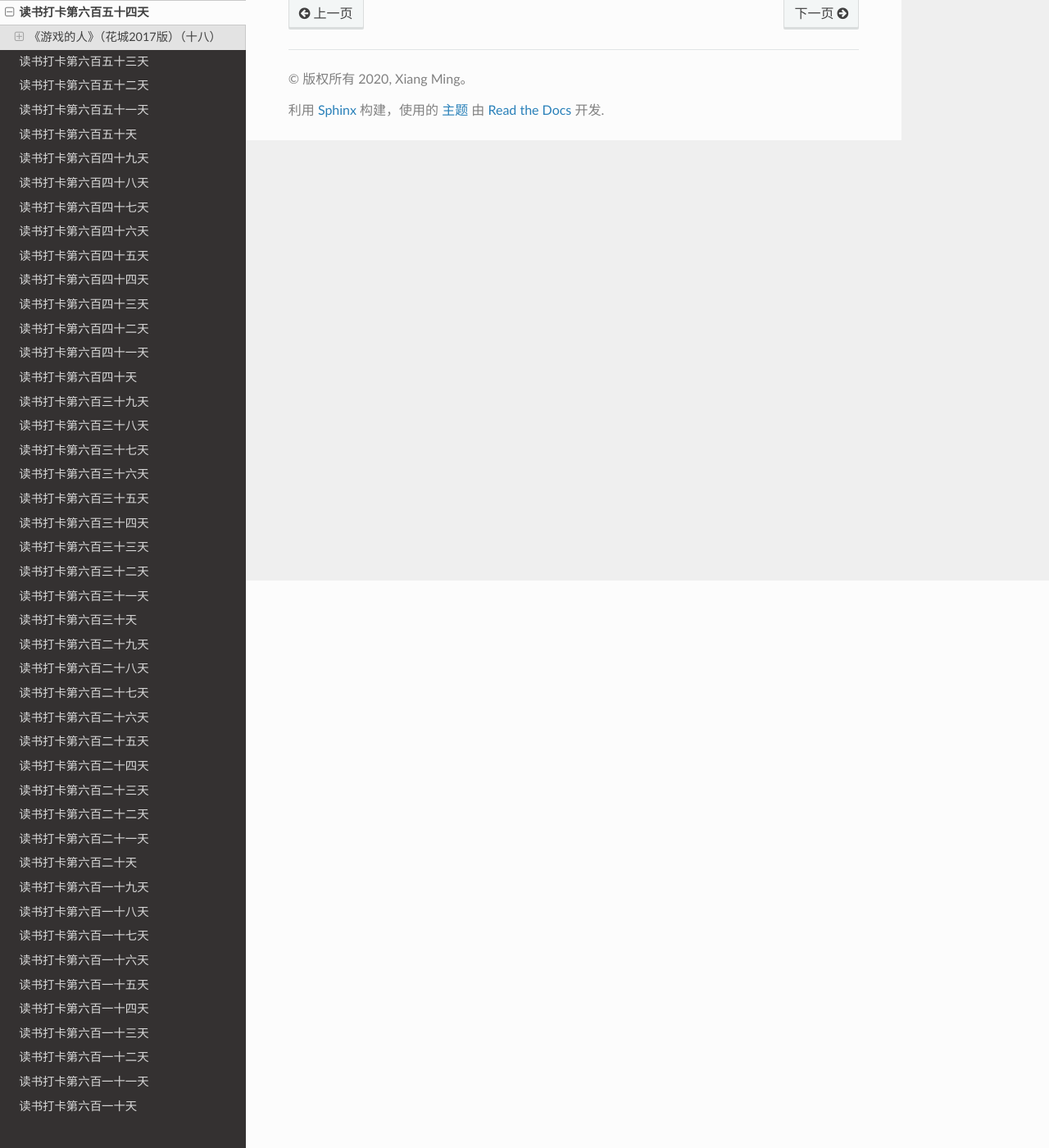
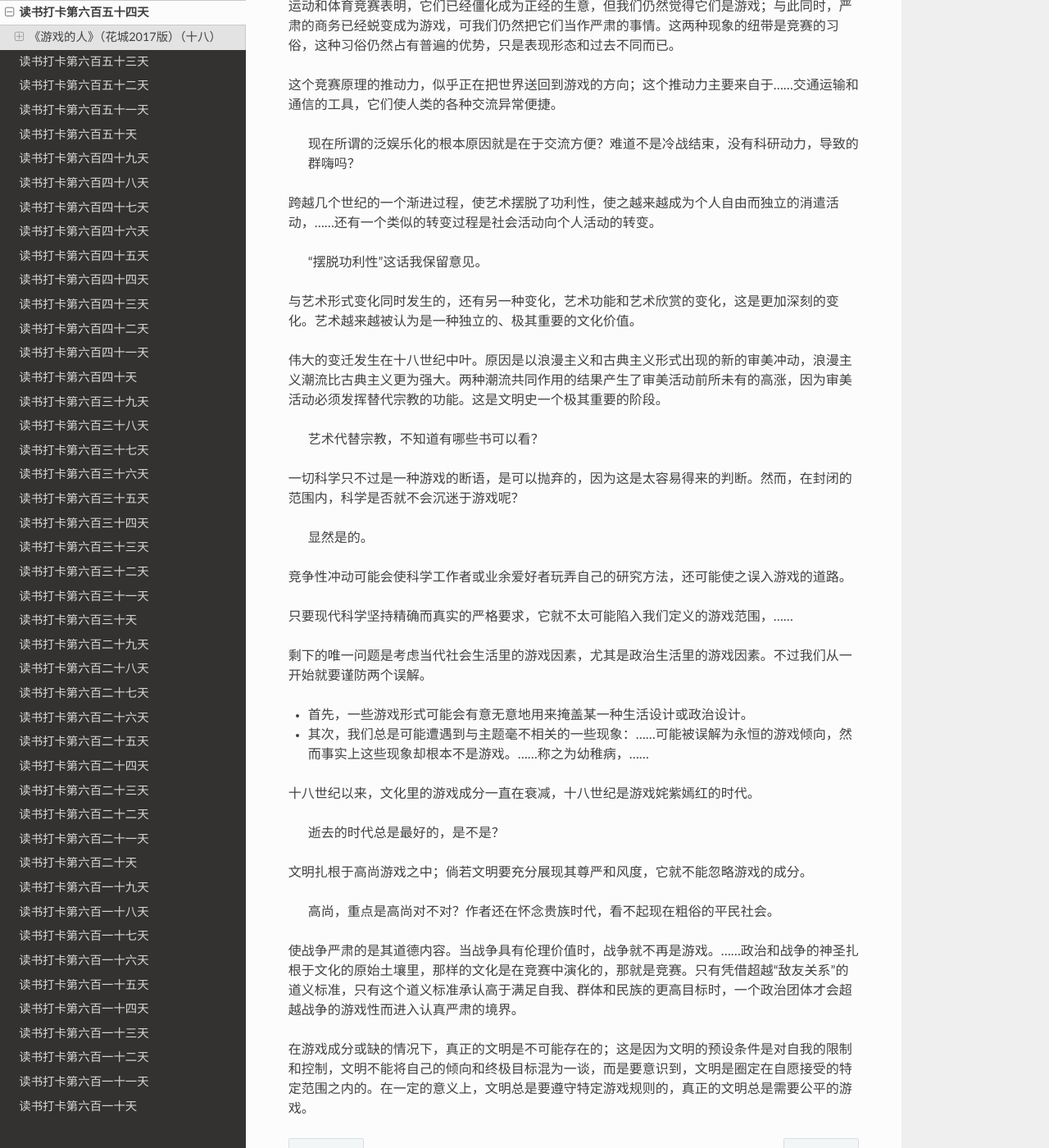
Before and after one commit to xiangming1975/reading, a Sphinx documentation site: the page built from source/2022-10-04.md, in a window 1280 px wide and 1400 px high, scrolled down 692 px. Shown: the whole window at 82% size. Built offline with Sphinx 7.4.7 and the Read the Docs theme 2.0.0, drawn with Linux system fonts in a browser that asks for light colours.

Commit message:
自动提交时间: 2022-10-03T11:24:02,510279033+08:00

```diff
--- a/source/2022-10-04.md
+++ b/source/2022-10-04.md
@@ -11,3 +11,37 @@
 
 运动过分严肃的倾向是有害的转变，……
 > 我想我明白作者的意思了。在当代，运动员在各类运动中丧失了参与的快乐，而是冲着利益去的，以及对规则的小心翼翼。但是，当代体育运动加上媒体，可以给更多的人提供快乐，勉强算是一种游戏吧？
+
+运动和体育竞赛表明，它们已经僵化成为正经的生意，但我们仍然觉得它们是游戏；与此同时，严肃的商务已经蜕变成为游戏，可我们仍然把它们当作严肃的事情。这两种现象的纽带是竞赛的习俗，这种习俗仍然占有普遍的优势，只是表现形态和过去不同而已。
+
+这个竞赛原理的推动力，似乎正在把世界送回到游戏的方向；这个推动力主要来自于……交通运输和通信的工具，它们使人类的各种交流异常便捷。
+> 现在所谓的泛娱乐化的根本原因就是在于交流方便？难道不是冷战结束，没有科研动力，导致的群嗨吗？
+
+跨越几个世纪的一个渐进过程，使艺术摆脱了功利性，使之越来越成为个人自由而独立的消遣活动，……还有一个类似的转变过程是社会活动向个人活动的转变。
+> “摆脱功利性”这话我保留意见。
+
+与艺术形式变化同时发生的，还有另一种变化，艺术功能和艺术欣赏的变化，这是更加深刻的变化。艺术越来越被认为是一种独立的、极其重要的文化价值。
+
+伟大的变迁发生在十八世纪中叶。原因是以浪漫主义和古典主义形式出现的新的审美冲动，浪漫主义潮流比古典主义更为强大。两种潮流共同作用的结果产生了审美活动前所未有的高涨，因为审美活动必须发挥替代宗教的功能。这是文明史一个极其重要的阶段。
+> 艺术代替宗教，不知道有哪些书可以看？
+
+一切科学只不过是一种游戏的断语，是可以抛弃的，因为这是太容易得来的判断。然而，在封闭的范围内，科学是否就不会沉迷于游戏呢？
+> 显然是的。
+
+竞争性冲动可能会使科学工作者或业余爱好者玩弄自己的研究方法，还可能使之误入游戏的道路。
+
+只要现代科学坚持精确而真实的严格要求，它就不太可能陷入我们定义的游戏范围，……
+
+剩下的唯一问题是考虑当代社会生活里的游戏因素，尤其是政治生活里的游戏因素。不过我们从一开始就要谨防两个误解。
+* 首先，一些游戏形式可能会有意无意地用来掩盖某一种生活设计或政治设计。
+* 其次，我们总是可能遭遇到与主题毫不相关的一些现象：……可能被误解为永恒的游戏倾向，然而事实上这些现象却根本不是游戏。……称之为幼稚病，……
+
+十八世纪以来，文化里的游戏成分一直在衰减，十八世纪是游戏姹紫嫣红的时代。
+> 逝去的时代总是最好的，是不是？
+
+文明扎根于高尚游戏之中；倘若文明要充分展现其尊严和风度，它就不能忽略游戏的成分。
+> 高尚，重点是高尚对不对？作者还在怀念贵族时代，看不起现在粗俗的平民社会。
+
+使战争严肃的是其道德内容。当战争具有伦理价值时，战争就不再是游戏。……政治和战争的神圣扎根于文化的原始土壤里，那样的文化是在竞赛中演化的，那就是竞赛。只有凭借超越“敌友关系”的道义标准，只有这个道义标准承认高于满足自我、群体和民族的更高目标时，一个政治团体才会超越战争的游戏性而进入认真严肃的境界。
+
+在游戏成分或缺的情况下，真正的文明是不可能存在的；这是因为文明的预设条件是对自我的限制和控制，文明不能将自己的倾向和终极目标混为一谈，而是要意识到，文明是圈定在自愿接受的特定范围之内的。在一定的意义上，文明总是要遵守特定游戏规则的，真正的文明总是需要公平的游戏。
```
